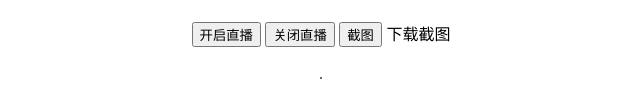
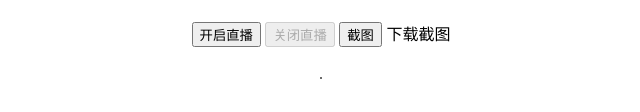
Before and after one commit to zhuyuanmin/Web-Live-Test, a plain HTML site: page index.html in a window 1280 px wide. Shown: the part 321-433 px from the top of the page, without its empty margins (319-959 px from the left). Drawn offline with Linux system fonts and the light colour scheme.

Commit message:
Update index.html

```diff
--- a/index.html
+++ b/index.html
@@ -53,6 +53,8 @@
             const img = document.querySelector('#img')
             const download = document.querySelector('#a-href')
 
+            button2.setAttribute('disabled', 'disabled')
+
             button.onclick = function () {
                 this.disabled = true
                 button2.removeAttribute('disabled')
```
